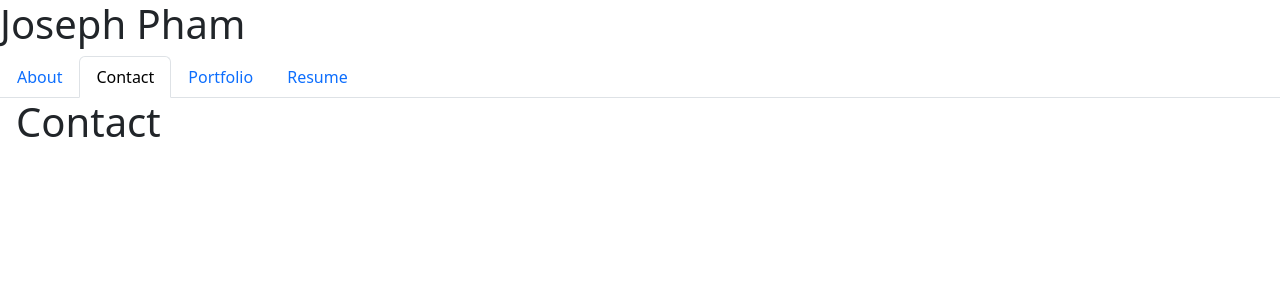
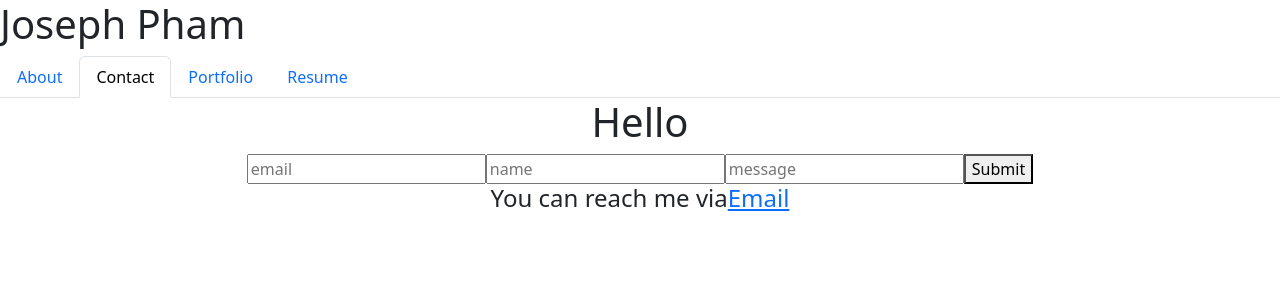
Before and after one commit to jtpham13/react-portfolio, a React (Vite) app in the folder portfolio/: page /Contact in a window 1280 px wide. Shown: the top 300 px of the page. Built offline with nearby package versions, Linux system fonts and the light colour scheme.

Commit message:
added portfolio array

```diff
--- a/portfolio/src/pages/Contact.jsx
+++ b/portfolio/src/pages/Contact.jsx
@@ -1,99 +1,148 @@
-function Contact(){
-    return<h1>Contact</h1>
+
+import { useState } from 'react';
+
+// Here we import a helper function that will check if the email is valid
+import { validateEmail } from '../utils/helpers';
+
+function Contact() {
+  // Create state variables for the fields in the form
+  // We are also setting their initial values to an empty string
+  const [email, setEmail] = useState('');
+  const [name, setName] = useState('');
+  const [message, setMessage] = useState('');
+  const [errorMessage, setErrorMessage] = useState('');
+  const emailAddress = "mailto:joeypham13@email.com"
+
+  const handleInputChange = (e) => {
+    // Getting the value and name of the input which triggered the change
+    const { target } = e;
+    const inputType = target.name;
+    const inputValue = target.value;
+
+    // Based on the input type, we set the state of either email, username, and message
+    if (inputType === 'email') {
+      setEmail(inputValue);
+    } else if (inputType === 'name') {
+      setName(inputValue);
+    } else {
+      setMessage(inputValue);
+    }
+  };
+
+const emailForm= (e) => {
+    e.preventDefault();
+    setErrorMessage("");
+    if (!email){
+        setErrorMessage("Email is required");
+        return;
+    }else{
+        if (!validateEmail(email)){
+            setErrorMessage("Email is invalid");
+            return;
+        }else{
+            if (!message){
+                setErrorMessage("Message is required");
+                return;
+            }else{
+                if(!name){
+                    setErrorMessage("Name is required");
+                    return;
+                }
+            }
+        }
+    }
+};
+
+const nameForm= (e) => {
+    e.preventDefault();
+    setErrorMessage("");
+    if (!name){
+        setErrorMessage("Name is required");
+        return;
+    }else{
+        if (!email){
+            setErrorMessage("Email is required");
+            return;
+        }else{
+            if (!validateEmail(email)){
+                setErrorMessage("Email is invalid");
+                return;
+            }else {
+                if(!message){
+                    setErrorMessage("Message is required");
+                    return;
+                }
+            }
+        }
+    }
+}
+
+const messageForm= (e) => {
+    e.preventDefault();
+    setErrorMessage("");
+    if (!message){
+        setErrorMessage("Message is required");
+        return;
+    }else{
+        if (!email){
+            setErrorMessage("Email is required");
+            return;
+        }else{
+            if (!validateEmail(email)){
+                setErrorMessage("Email is invalid");
+                return;
+            }else {
+                if(!name){
+                    setErrorMessage("Name is required");
+                    return;
+                }
+            }
+        }
+    }
+}
+
+
+  return (
+    <div className="container text-center">
+      <h1>Hello {name}</h1>
+      <form className="form" >
+        <input
+          value={email}
+          name="email"
+          onChange={handleInputChange}
+          onBlur={emailForm}
+          type="email"
+          placeholder="email"
+        />
+        <input
+          value={name}
+          name="name"
+          onChange={handleInputChange}
+          onBlur={nameForm}
+          type="text"
+          placeholder="name"
+        />
+        <input
+          value={message}
+          name="message"
+          onChange={handleInputChange}
+          onBlur={messageForm}
+          type="message"
+          placeholder="message"
+        />
+        <button type="submit">Submit</button>
+      </form>
+      {errorMessage && (
+        <div>
+          <p className="error-text">{errorMessage}</p>
+        </div>
+      )}
+      <h4>
+        You can reach me via
+        <a href={emailAddress}>Email</a>
+      </h4>
+    </div>
+  );
 }
 
 export default Contact;
-
-
-// import { useState } from 'react';
-
-
-// // Here we import a helper function that will check if the email is valid
-// import { checkPassword, validateEmail } from '../../utils/helpers';
-
-// function Form() {
-//   // Create state variables for the fields in the form
-//   // We are also setting their initial values to an empty string
-//   const [email, setEmail] = useState('');
-//   const [userName, setUserName] = useState('');
-//   const [password, setPassword] = useState('');
-//   const [errorMessage, setErrorMessage] = useState('');
-
-//   const handleInputChange = (e) => {
-//     // Getting the value and name of the input which triggered the change
-//     const { target } = e;
-//     const inputType = target.name;
-//     const inputValue = target.value;
-
-//     // Based on the input type, we set the state of either email, username, and password
-//     if (inputType === 'email') {
-//       setEmail(inputValue);
-//     } else if (inputType === 'userName') {
-//       setUserName(inputValue);
-//     } else {
-//       setPassword(inputValue);
-//     }
-//   };
-
-//   const handleFormSubmit = (e) => {
-//     // Preventing the default behavior of the form submit (which is to refresh the page)
-//     e.preventDefault();
-
-//     // First we check to see if the email is not valid or if the userName is empty. If so we set an error message to be displayed on the page.
-//     if (!validateEmail(email) || !userName) {
-//       setErrorMessage('Email or username is invalid');
-//       // We want to exit out of this code block if something is wrong so that the user can correct it
-//       return;
-//       // Then we check to see if the password is not valid. If so, we set an error message regarding the password.
-//     }
-//     if (!checkPassword(password)) {
-//       setErrorMessage(
-//         `Choose a more secure password for the account: ${userName}`
-//       );
-//       return;
-//     }
-//     alert(`Hello ${userName}`);
-
-//     // If everything goes according to plan, we want to clear out the input after a successful registration.
-//     setUserName('');
-//     setPassword('');
-//     setEmail('');
-//   };
-
-//   return (
-//     <div className="container text-center">
-//       <h1>Hello {userName}</h1>
-//       <form className="form" onSubmit={handleFormSubmit}>
-//         <input
-//           value={email}
-//           name="email"
-//           onChange={handleInputChange}
-//           type="email"
-//           placeholder="email"
-//         />
-//         <input
-//           value={userName}
-//           name="userName"
-//           onChange={handleInputChange}
-//           type="text"
-//           placeholder="username"
-//         />
-//         <input
-//           value={password}
-//           name="password"
-//           onChange={handleInputChange}
-//           type="password"
-//           placeholder="Password"
-//         />
-//         <button type="submit">Submit</button>
-//       </form>
-//       {errorMessage && (
-//         <div>
-//           <p className="error-text">{errorMessage}</p>
-//         </div>
-//       )}
-//     </div>
-//   );
-// }
-
-// export default Form;
--- a/portfolio/src/pages/Portfolio.jsx
+++ b/portfolio/src/pages/Portfolio.jsx
@@ -1,5 +1,30 @@
+import Image from "../assets/portfolio1.png"
+
 function Portfolio(){
-    return<h1>Portfolio</h1>
-}
+    const projs = [
+      {
+        name: "Proj 1",
+        link: "https://www.google.com/",
+        image: Image,
+      }
+    ]
 
+    return (
+      <section>
+        <h2>Projects</h2>
+        <ul>
+        {
+          projs.map((project, i) => (
+            <li key = {i}>
+              <a href={project.link}>
+                {project.name}
+              </a>
+              <img src={project.image}/>
+            </li>
+          ))
+        }
+        </ul>
+      </section>
+    )
+  };
 export default Portfolio;
--- /dev/null
+++ b/portfolio/src/utils/helpers.js
@@ -0,0 +1,4 @@
+export function validateEmail(email) {
+    const re = /^(([^<>()[\]\\.,;:\s@"]+(\.[^<>()[\]\\.,;:\s@"]+)*)|(".+"))@((\[[0-9]{1,3}\.[0-9]{1,3}\.[0-9]{1,3}\.[0-9]{1,3}\])|(([a-zA-Z\-0-9]+\.)+[a-zA-Z]{2,}))$/;
+    return re.test(String(email).toLowerCase());
+  }
```
Also changed, not shown: portfolio/src/assets/portfolio1.png (added).
